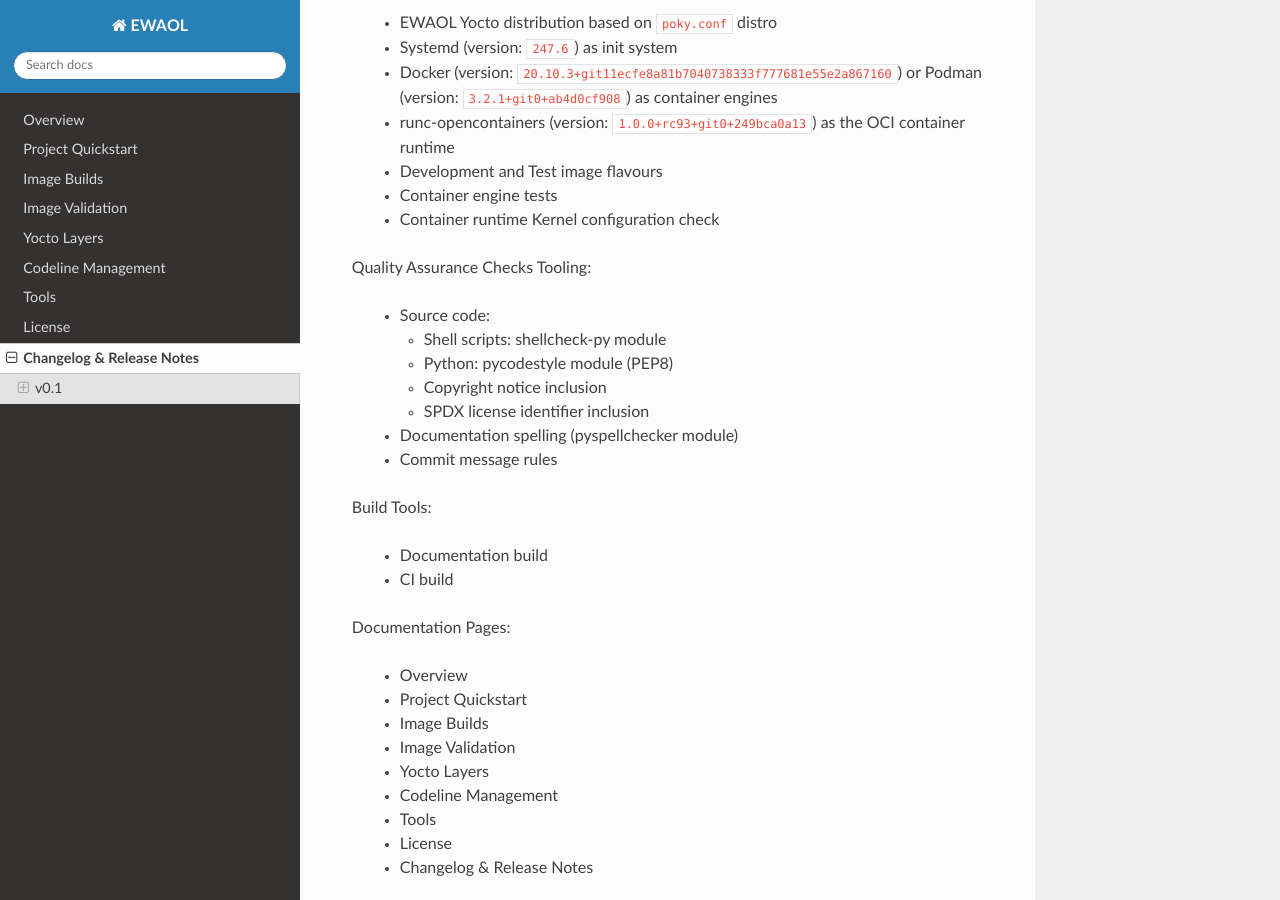
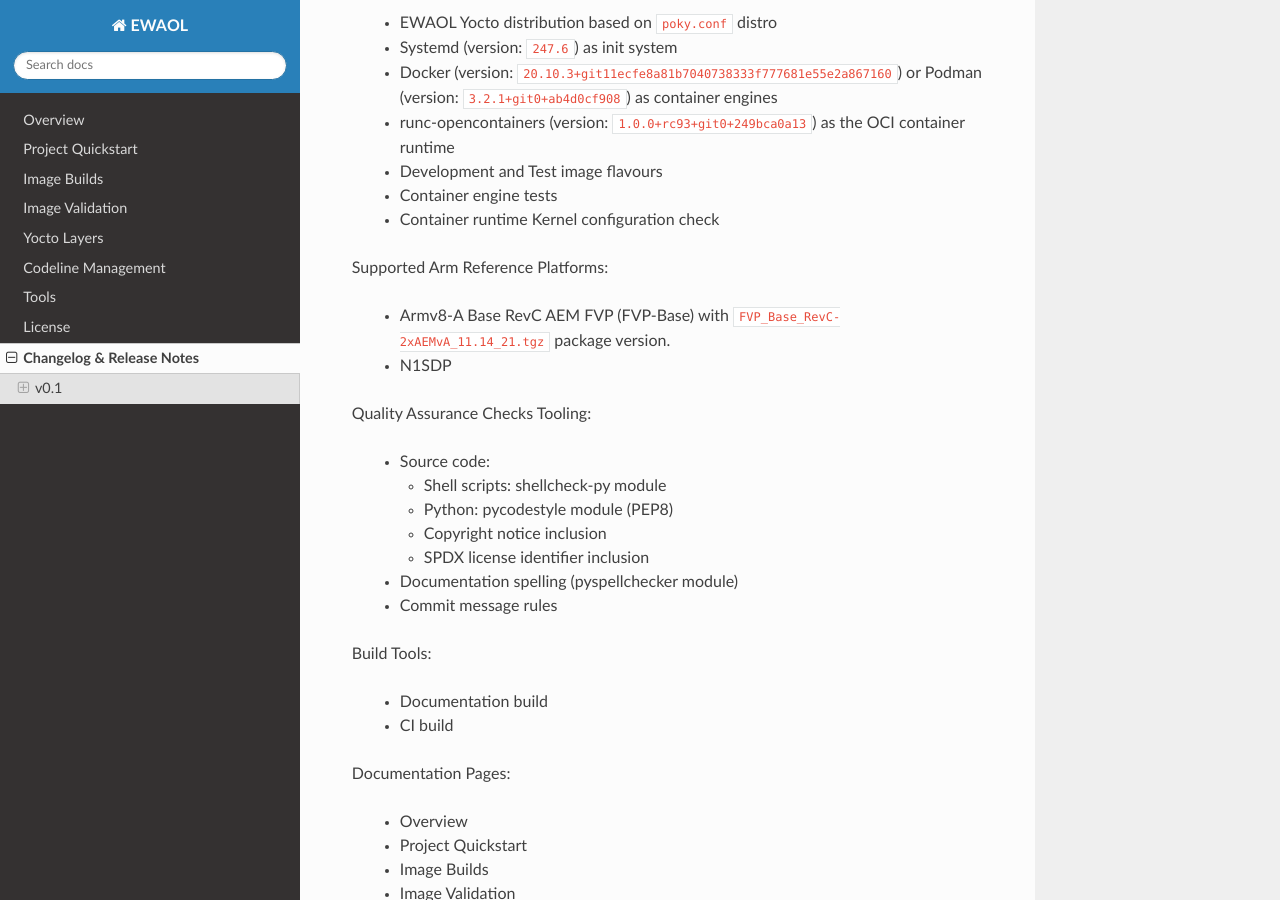
Before and after one commit to chaoge525/soafee_demo, a Sphinx documentation site: the page built from documentation/changelog.rst, in a window 1280 px wide and 900 px high, scrolled down 327 px. Built offline with Sphinx 7.4.7 and the Read the Docs theme 2.0.0, drawn with Linux system fonts in a browser that asks for light colours.

Commit message:
doc: Add supported Arm Reference Platforms to the changelog
Issue-Id: SCM-2777
Signed-off-by: Diego Sueiro <diego.sueiro@arm.com>
Change-Id: I558bb03ca1fb2f240595d3c704b2157bceacecdb

```diff
--- a/documentation/changelog.rst
+++ b/documentation/changelog.rst
@@ -19,6 +19,13 @@ stack implementation:
   * Development and Test image flavours
   * Container engine tests
   * Container runtime Kernel configuration check
+
+Supported Arm Reference Platforms:
+
+ * Armv8-A Base RevC AEM FVP (FVP-Base) with
+   ``FVP_Base_RevC-2xAEMvA_11.14_21.tgz`` package version.
+ * N1SDP
+
 
 Quality Assurance Checks Tooling:
 
```
